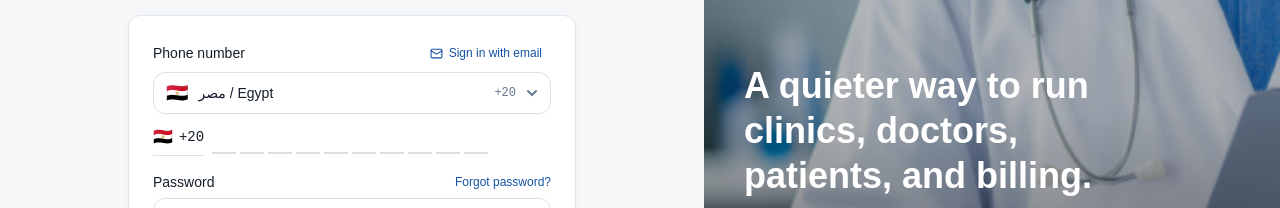
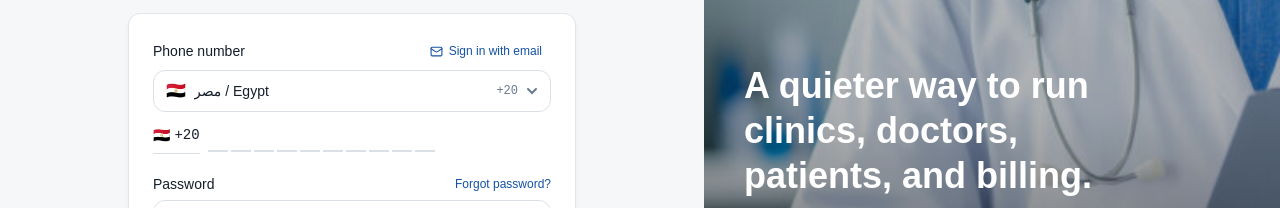
Before and after one commit to Mohamed-Shahata/clinic-system-frontend, a Next.js app: page /en/login in a window 1280 px wide. Both pictures are taken after a click on the button "Sign in with phone". Shown: the part 292-500 px from the top of the page. Built offline with nearby package versions, Linux system fonts and the light colour scheme.

Commit message:
feat(doctor): add skeleton loading, catalog pages (medications/imaging/services), and hide DOCTOR_ADMIN from settlements

```diff
--- a/src/app/[locale]/(dashboard)/dashboard/doctor/page.tsx
+++ b/src/app/[locale]/(dashboard)/dashboard/doctor/page.tsx
@@ -8,10 +8,7 @@ async function fetchDoctorStats(token: string) {
   try {
     const res = await fetch(
       `${getBackendBaseUrl()}/api/billing/doctor-monthly-stats`,
-      {
-        headers: { Authorization: `Bearer ${token}` },
-        cache: "no-store",
-      },
+      { headers: { Authorization: `Bearer ${token}` }, cache: "no-store" },
     );
     if (!res.ok) return null;
     return res.json();
@@ -40,8 +37,6 @@ export default async function DoctorPage({
 }) {
   const { locale } = await params;
   const session = await getSessionFromCookies();
-
-  // Only DOCTOR role allowed — DOCTOR_ADMIN has their own dashboard
   if (session?.role !== "DOCTOR") redirect(`/${locale}/login`);
 
   const jar = await cookies();
--- /dev/null
+++ b/src/app/[locale]/(dashboard)/dashboard/doctor/services/page.tsx
@@ -0,0 +1,29 @@
+import { getSessionFromCookies } from "@/lib/auth/get-session-from-cookies";
+import { ServiceCatalogSettings } from "@/components/dashboard/service-catalog-settings";
+import { redirect } from "next/navigation";
+
+export default async function DoctorServicesPage({
+  params,
+}: {
+  params: Promise<{ locale: string }>;
+}) {
+  const { locale } = await params;
+  const session = await getSessionFromCookies();
+  if (session?.role !== "DOCTOR") redirect(`/${locale}/login`);
+  const isAr = locale === "ar";
+  return (
+    <div className="space-y-6">
+      <div>
+        <h1 className="text-xl font-semibold text-foreground">
+          {isAr ? "الخدمات والأسعار" : "Services & Pricing"}
+        </h1>
+        <p className="text-sm text-muted mt-0.5">
+          {isAr
+            ? "أدر قائمة الخدمات التي تقدمها وأسعارها"
+            : "Manage the services you offer and their prices"}
+        </p>
+      </div>
+      <ServiceCatalogSettings />
+    </div>
+  );
+}
--- a/src/components/layout/sidebar-nav.tsx
+++ b/src/components/layout/sidebar-nav.tsx
@@ -187,6 +187,21 @@ export function getNavItems(
           href: `${base}/doctor/billing`,
           label: t("billing"),
           icon: <MoneyIcon />,
+        },
+        {
+          href: `${base}/doctor/medications`,
+          label: t("medications"),
+          icon: <PillIcon />,
+        },
+        {
+          href: `${base}/doctor/imaging`,
+          label: t("imaging"),
+          icon: <ServicesIcon />,
+        },
+        {
+          href: `${base}/doctor/services`,
+          label: t("services"),
+          icon: <StethoscopeIcon />,
         },
         {
           href: `${base}/doctor/reports`,
--- a/src/components/ui/phone-input.tsx
+++ b/src/components/ui/phone-input.tsx
@@ -1,15 +1,13 @@
 "use client";
 
-import { useState, useRef, useEffect } from "react";
+import { useState, useRef, useEffect, useCallback } from "react";
 
 type Country = {
   code: string;
   iso: string;
   name: string;
   flag: string;
-  /** expected local digits count (after country code) */
   digits: number;
-  /** mask pattern e.g. "## #### ####" */
   mask: string;
 };
 
@@ -151,14 +149,6 @@ const COUNTRIES: Country[] = [
     mask: "## ### ####",
   },
   {
-    code: "+252",
-    iso: "SO",
-    name: "الصومال / Somalia",
-    flag: "🇸🇴",
-    digits: 8,
-    mask: "# ### ###",
-  },
-  {
     code: "+1",
     iso: "US",
     name: "USA / Canada",
@@ -199,14 +189,6 @@ const COUNTRIES: Country[] = [
     mask: "### ### ####",
   },
   {
-    code: "+98",
-    iso: "IR",
-    name: "Iran",
-    flag: "🇮🇷",
-    digits: 10,
-    mask: "### ### ####",
-  },
-  {
     code: "+92",
     iso: "PK",
     name: "Pakistan",
@@ -240,7 +222,6 @@ function parseValue(val: string): { country: Country; digits: string } {
 interface PhoneInputProps {
   value: string;
   onChange: (v: string) => void;
-  placeholder?: string;
   required?: boolean;
   id?: string;
   className?: string;
@@ -264,7 +245,9 @@ export function PhoneInput({
   const [localDigits, setLocalDigits] = useState(parsed.digits);
   const [dropOpen, setDropOpen] = useState(false);
   const [search, setSearch] = useState("");
+  const [focusedSlot, setFocusedSlot] = useState<number | null>(null);
   const dropRef = useRef<HTMLDivElement>(null);
+  const inputRef = useRef<HTMLInputElement>(null);
   const isAr = locale === "ar";
 
   useEffect(() => {
@@ -277,12 +260,18 @@ export function PhoneInput({
     return () => document.removeEventListener("mousedown", handler);
   }, [dropOpen]);
 
-  // Sync external value changes
   useEffect(() => {
     const p = parseValue(value);
     setSelectedCountry(p.country);
     setLocalDigits(p.digits);
   }, [value]);
+
+  // Calculate which slot should be focused based on cursor position
+  const updateFocusedSlot = useCallback(() => {
+    if (!inputRef.current) return;
+    const pos = inputRef.current.selectionStart ?? localDigits.length;
+    setFocusedSlot(Math.min(pos, selectedCountry.digits - 1));
+  }, [localDigits.length, selectedCountry.digits]);
 
   function handleLocalChange(raw: string) {
     const digits = raw.replace(/\D/g, "").slice(0, selectedCountry.digits);
@@ -297,13 +286,34 @@ export function PhoneInput({
     onChange(`${c.code}${localDigits}`);
   }
 
+  function handleFocus() {
+    updateFocusedSlot();
+  }
+
+  function handleBlur() {
+    setFocusedSlot(null);
+  }
+
+  function handleKeyUp() {
+    updateFocusedSlot();
+  }
+
+  function handleClick() {
+    updateFocusedSlot();
+  }
+
   const filtered = COUNTRIES.filter(
     (c) =>
       c.name.toLowerCase().includes(search.toLowerCase()) ||
       c.code.includes(search),
   );
 
-  const digitSlots = Array.from({ length: selectedCountry.digits });
+  // Responsive: use smaller slots on mobile
+  // Each slot 20px on mobile, 24px on desktop, gap 3px
+  const SLOT_W = 20;
+  const SLOT_GAP = 3;
+  const totalSlotWidth =
+    selectedCountry.digits * SLOT_W + (selectedCountry.digits - 1) * SLOT_GAP;
 
   return (
     <div className={`space-y-2 ${className}`} dir="ltr">
@@ -317,18 +327,20 @@ export function PhoneInput({
         </label>
       )}
 
-      {/* ── Row 1: Country selector ─────────────────────────────── */}
+      {/* ── Country selector ── */}
       <div className="relative" ref={dropRef}>
         <button
           type="button"
           onClick={() => setDropOpen((v) => !v)}
-          className="w-full flex items-center gap-2.5 rounded-lg border border-border bg-surface px-3 py-2.5 text-sm hover:bg-surface-2 transition-colors ring-primary/30 focus:outline-none focus:ring-2"
+          className="w-full flex items-center gap-2 rounded-lg border border-border bg-surface px-3 py-2.5 text-sm hover:bg-surface-2 transition-colors focus:outline-none focus:ring-2 ring-primary/30"
         >
-          <span className="text-lg leading-none">{selectedCountry.flag}</span>
-          <span className="flex-1 text-start text-foreground">
+          <span className="text-base leading-none shrink-0">
+            {selectedCountry.flag}
+          </span>
+          <span className="flex-1 text-start text-foreground truncate text-xs sm:text-sm">
             {selectedCountry.name}
           </span>
-          <span className="font-mono text-xs text-muted">
+          <span className="font-mono text-xs text-muted shrink-0">
             {selectedCountry.code}
           </span>
           <svg
@@ -339,7 +351,7 @@ export function PhoneInput({
             stroke="currentColor"
             strokeWidth="2"
             strokeLinecap="round"
-            className={`text-muted transition-transform ${dropOpen ? "rotate-180" : ""}`}
+            className={`text-muted transition-transform shrink-0 ${dropOpen ? "rotate-180" : ""}`}
           >
             <path d="M2 4l4 4 4-4" />
           </svg>
@@ -364,11 +376,7 @@ export function PhoneInput({
                   <button
                     type="button"
                     onClick={() => handleCountrySelect(c)}
-                    className={`w-full flex items-center gap-2.5 px-3 py-2.5 text-start hover:bg-surface-2 transition-colors ${
-                      c.iso === selectedCountry.iso
-                        ? "bg-primary/5 text-primary font-medium"
-                        : "text-foreground"
-                    }`}
+                    className={`w-full flex items-center gap-2.5 px-3 py-2 text-start hover:bg-surface-2 transition-colors ${c.iso === selectedCountry.iso ? "bg-primary/5 text-primary font-medium" : "text-foreground"}`}
                   >
                     <span className="text-base shrink-0">{c.flag}</span>
                     <span className="flex-1 text-xs">{c.name}</span>
@@ -388,25 +396,24 @@ export function PhoneInput({
         )}
       </div>
 
-      {/* ── Row 2: Country code badge + digit slots (underline only) ── */}
-      <div className="flex items-end gap-2">
-        {/* Code badge */}
-        <div className="flex items-center gap-1.5 border-b border-border pb-2 shrink-0 select-none">
-          <span className="text-base leading-none">{selectedCountry.flag}</span>
+      {/* ── Digit slots ── */}
+      <div className="flex items-end gap-2 overflow-x-auto pb-1">
+        {/* Country code badge */}
+        <div className="flex items-center gap-1 border-b border-border pb-2 shrink-0 select-none">
+          <span className="text-sm leading-none">{selectedCountry.flag}</span>
           <span className="font-mono text-sm font-medium text-foreground">
             {selectedCountry.code}
           </span>
         </div>
 
-        {/* Fixed-width slots — each slot is 24px wide with 4px gap */}
+        {/* Slots container */}
         <div
-          className="relative pb-0.5"
-          style={{
-            width:
-              selectedCountry.digits * 24 + (selectedCountry.digits - 1) * 4,
-          }}
+          className="relative pb-0.5 shrink-0"
+          style={{ width: totalSlotWidth }}
         >
+          {/* Invisible real input */}
           <input
+            ref={inputRef}
             id={id}
             type="tel"
             inputMode="numeric"
@@ -414,30 +421,46 @@ export function PhoneInput({
             aria-label={label}
             value={localDigits}
             onChange={(e) => handleLocalChange(e.target.value)}
-            className="absolute inset-0 h-full w-full cursor-text bg-transparent text-transparent caret-primary outline-none"
+            onFocus={handleFocus}
+            onBlur={handleBlur}
+            onKeyUp={handleKeyUp}
+            onClick={handleClick}
+            onSelect={updateFocusedSlot}
+            className="absolute inset-0 h-full w-full cursor-text bg-transparent text-transparent caret-transparent outline-none border-none"
             dir="ltr"
             maxLength={selectedCountry.digits}
+            style={{ caretColor: "transparent" }}
           />
+          {/* Visual slots */}
           <div
             className="grid"
             style={{
-              gridTemplateColumns: `repeat(${selectedCountry.digits}, 24px)`,
-              gap: "4px",
+              gridTemplateColumns: `repeat(${selectedCountry.digits}, ${SLOT_W}px)`,
+              gap: `${SLOT_GAP}px`,
             }}
             aria-hidden="true"
           >
-            {digitSlots.map((_, index) => (
+            {Array.from({ length: selectedCountry.digits }).map((_, index) => {
+              const isCurrent =
+                focusedSlot !== null &&
+                index === Math.min(localDigits.length, focusedSlot);
+              const isFilled = !!localDigits[index];
+              return (
                 <span
                   key={index}
-                className={`flex h-8 w-6 items-center justify-center border-b-2 text-xs font-mono font-semibold tabular-nums transition-colors ${
-                  localDigits[index]
-                    ? "border-primary text-foreground"
-                    : "border-border text-muted/40"
+                  className={`flex h-8 items-center justify-center border-b-2 text-xs font-mono font-semibold tabular-nums transition-colors duration-100 ${
+                    isCurrent
+                      ? "border-primary"
+                      : isFilled
+                        ? "border-primary/50 text-foreground"
+                        : "border-border text-muted/30"
                   }`}
+                  style={{ width: SLOT_W }}
                 >
                   {localDigits[index] ?? ""}
                 </span>
-            ))}
+              );
+            })}
           </div>
         </div>
       </div>
```
Also changed, not shown: src/app/[locale]/(dashboard)/dashboard/doctor/imaging/page.tsx (added, +26 -0 lines), src/app/[locale]/(dashboard)/dashboard/doctor/medications/page.tsx (added, +26 -0 lines), src/components/dashboard/create-doctor-form.tsx (+6 -10 lines), src/components/dashboard/create-receptionist-form.tsx (+5 -9 lines), src/components/dashboard/doctor-overview-client.tsx (+45 -12 lines), src/components/dashboard/service-catalog-settings.tsx (+18 -3 lines), src/components/dashboard/settlements-client-page.tsx (+108 -26 lines). Lines whose indentation alone changed are shown as unchanged.
